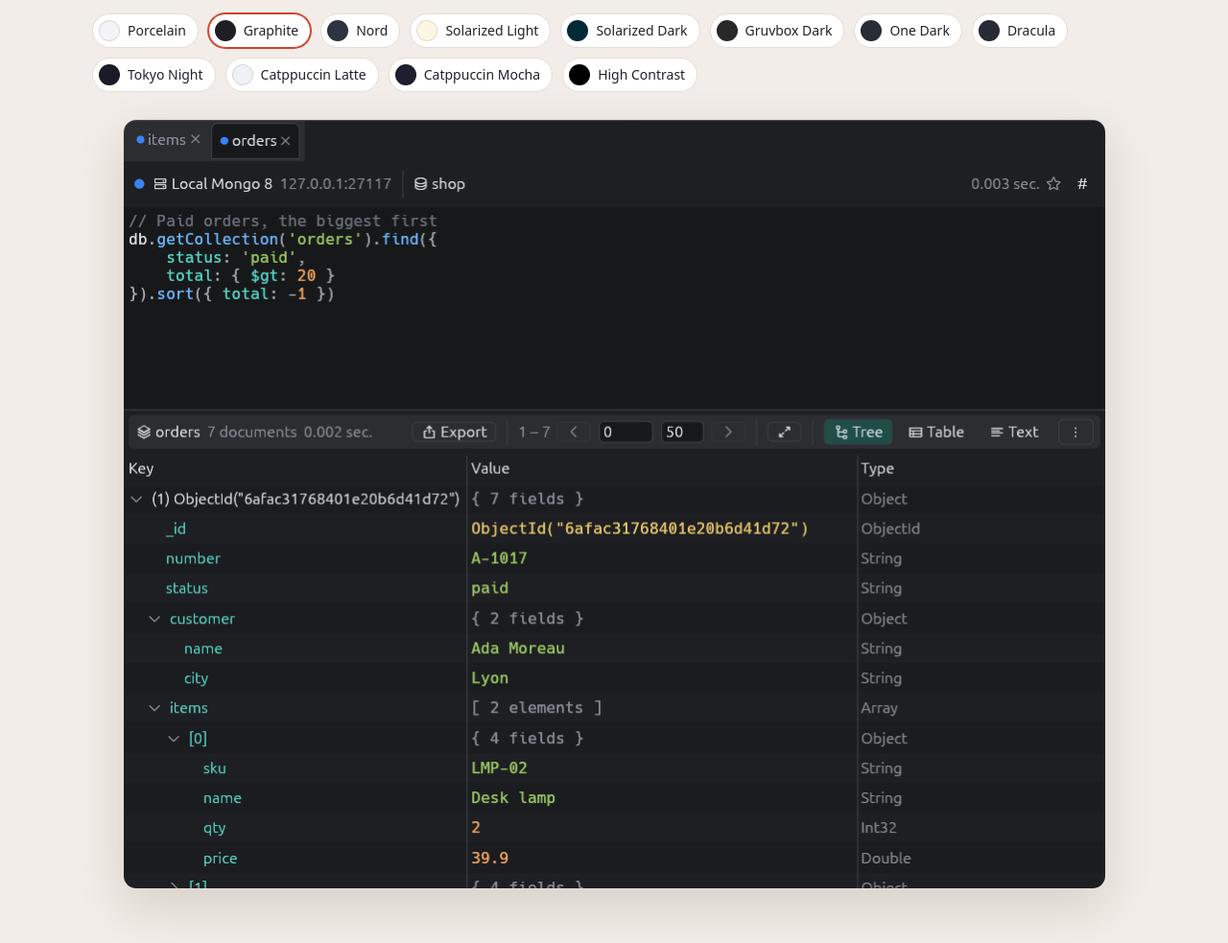
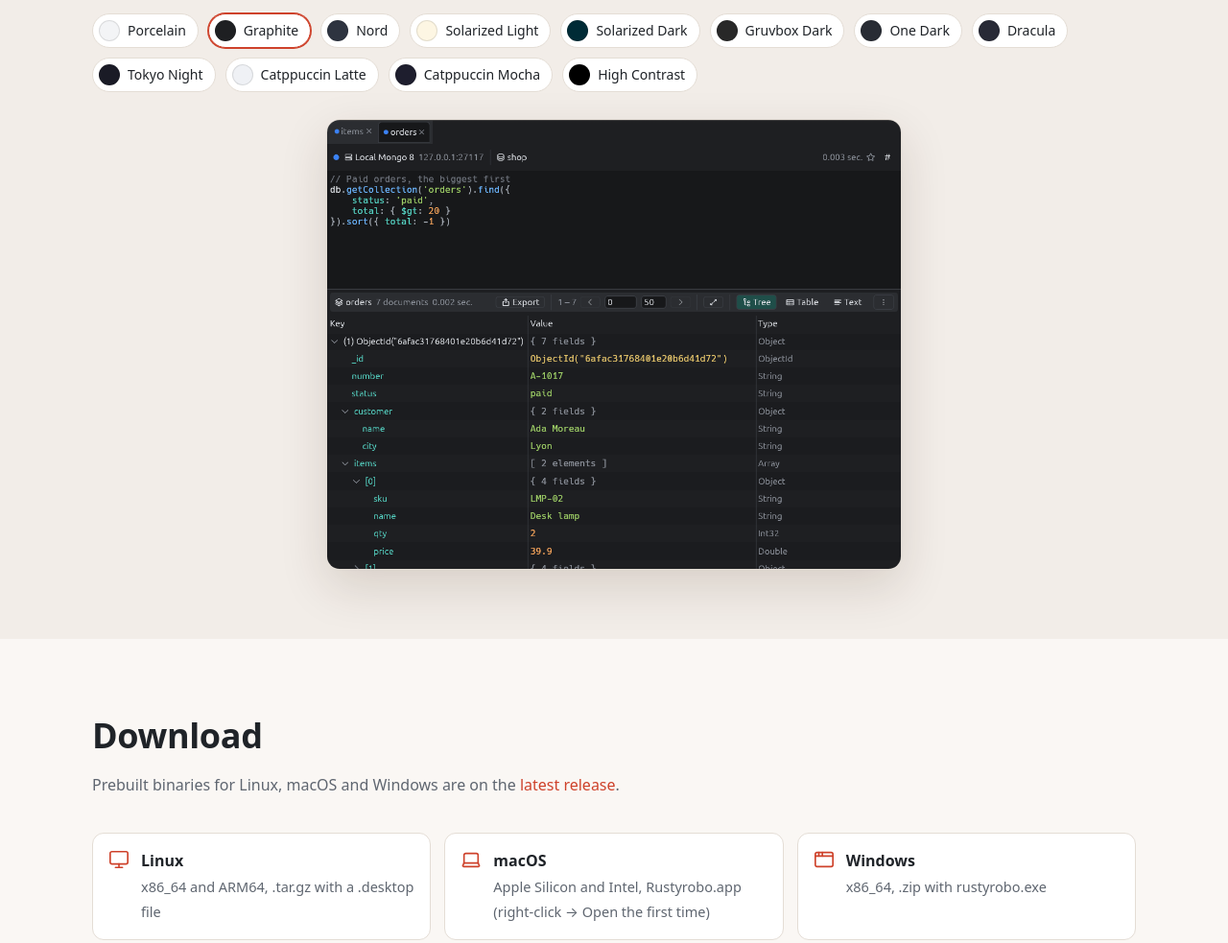
Before and after one commit to Tatayoyoh/rustyrobo, a plain HTML site: page docs/index.html in a window 1280 px wide. Shown: the part 3800-4783 px from the top of the page at 96% size. Drawn offline with nearby package versions, Linux system fonts and the light colour scheme.

Commit message:
docs(site): fix theme picture size

```diff
--- a/docs/index.html
+++ b/docs/index.html
@@ -153,7 +153,7 @@
     .swatch { display: flex; align-items: center; gap: 8px; padding: 6px 12px 6px 6px; border-radius: 99px; border: 1px solid var(--border); background: var(--surface); color: var(--text); font: inherit; font-size: 14px; cursor: pointer; }
     .swatch:hover { border-color: var(--muted); }
     .swatch[aria-pressed="true"] { border-color: var(--rust); box-shadow: 0 0 0 1px var(--rust); }
-    .theme-shot { margin: 28px auto 0; max-width: 1025px; }
+    .theme-shot { margin: 28px auto 0; max-width: 600px; }
     .theme-shot img { width: 100%; height: auto; display: block; border-radius: var(--radius); border: 1px solid var(--border); box-shadow: var(--shadow); }
     .swatch i { width: 22px; height: 22px; border-radius: 50%; display: inline-block; border: 1px solid rgba(0,0,0,.1); }
 
@@ -285,7 +285,7 @@
           <button class="swatch" aria-pressed="false"><i style="background:#1e1e2e"></i>Catppuccin Mocha</button>
           <button class="swatch" aria-pressed="false"><i style="background:#000"></i>High Contrast</button>
         </div>
-        <figure class="theme-shot"><img id="theme-shot" src="screenshots/09-theme-graphite.png" width="1025" height="802" alt="Graphite theme: a find query and its results in an expanded tree" loading="lazy"></figure>
+        <figure class="theme-shot"><img id="theme-shot" src="screenshots/09-theme-graphite.png" width="600" height="500" alt="Graphite theme: a find query and its results in an expanded tree" loading="lazy"></figure>
       </div>
     </section>
 
```
